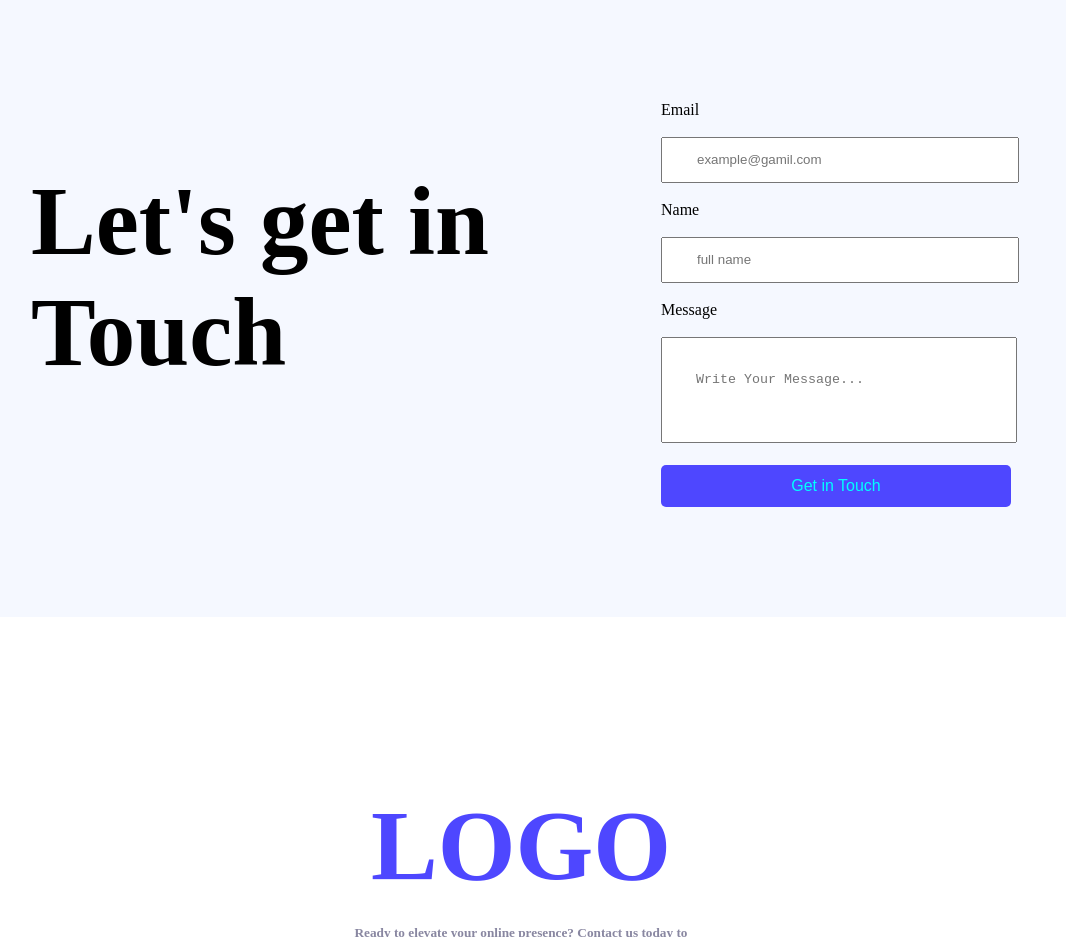
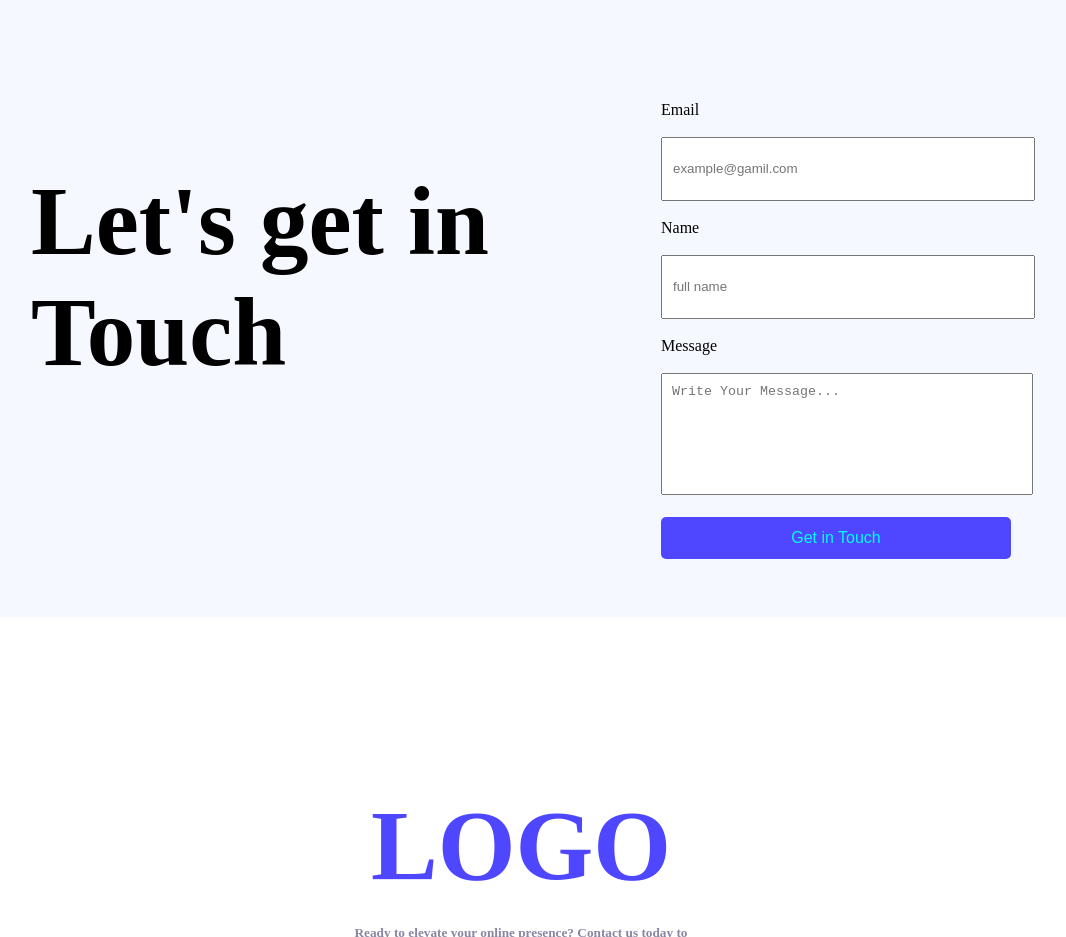
Before and after one commit to nahidislamalif/B12A01-landing-launchpad, a plain HTML site: page index.html in a window 1280 px wide. Shown: the part 3160-4097 px from the top of the page, without its empty margins (119-1185 px from the left). Drawn offline with Linux system fonts and the light colour scheme.

Commit message:
rearrange css

```diff
--- a/styles.css
+++ b/styles.css
@@ -185,6 +185,7 @@ button:hover {
     width: 350px;
 }
 
+
 .touch-section h1 {
     font-size: 97px;
     font-weight: bold;
@@ -193,14 +194,18 @@ button:hover {
     width: 100%;
     height: 100px;
     resize: none;
+    padding: 10px;
 }
 .contact-form [type="email"]{
     width: 100%;
     height: 40px;
+    padding: 10px;
+
 }
 .touch-section [type="text"] {
     width: 100%;
     height: 40px;
+    padding: 10px;
 }
 .button-2{
     width: 100%;
@@ -208,9 +213,6 @@ button:hover {
 
 }
 
-::placeholder {
-    padding: 32px;
-}
 
 /* footer styles */
 .footer-background {
```
